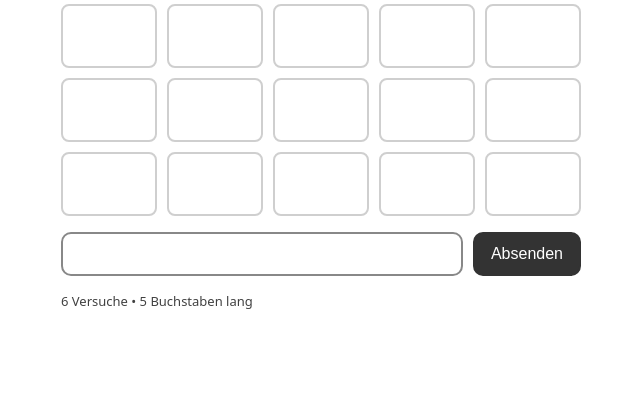
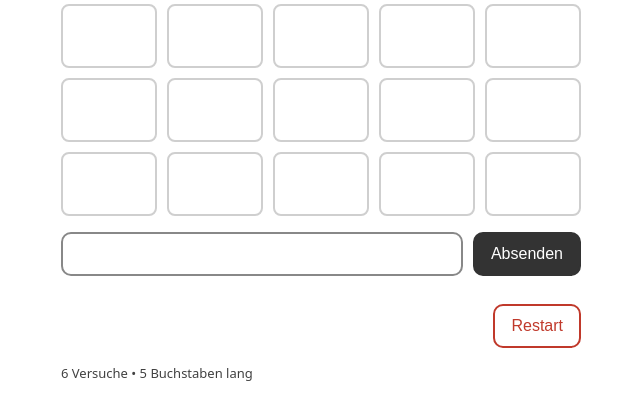
Before and after one commit to inspiringsource/ipro-wordle-public, a web app: page / in a window 1280 px wide. Shown: the part 285-705 px from the top of the page, without its empty margins (319-959 px from the left). Run offline with its HTML, style and script files only (its server is not run), Linux system fonts and the light colour scheme; data that the repository does not hold is empty.

Commit message:
added a basic restart button (frontend based)

```diff
--- a/src/main/java/app/WebApp.java
+++ b/src/main/java/app/WebApp.java
@@ -13,7 +13,9 @@ public class WebApp {
     public WebApp() {
         this.woerterbuch = Dictionary.load5LetterWords();
         Random random = new Random();
-        this.zielwort = woerterbuch.get(random.nextInt(woerterbuch.size()));
+        // Here we pick a random word from the dictionary `5_letter_words.txt`
+        // this.zielwort = woerterbuch.get(random.nextInt(woerterbuch.size()));
+        this.zielwort = woerterbuch.get(1); // for testing Basel
 
         var app = Javalin.create(config -> {
             config.staticFiles.add("/public", Location.CLASSPATH);
--- a/src/main/resources/public/css/styles.css
+++ b/src/main/resources/public/css/styles.css
@@ -120,3 +120,21 @@
       .ok {
         color: #0b6b0b;
       }
+
+      /* Actions row (Restart button placement) */
+      .actions {
+        display: flex;
+        justify-content: flex-end;
+        margin-top: 12px;
+      }
+
+      /* Secondary/destructive button style (Restart) */
+      button.secondary {
+        background: transparent;
+        border: 2px solid #c0392b;
+        color: #c0392b;
+      }
+
+      button.secondary:hover {
+        background: #fdecea;
+      }
--- a/src/main/resources/public/index.html
+++ b/src/main/resources/public/index.html
@@ -25,6 +25,10 @@
         <button id="submitBtn" type="submit">Absenden</button>
       </form>
 
+      <div class="actions">
+        <button id="restartBtn" type="button" class="secondary">Restart</button>
+      </div>
+
       <div class="hint">6 Versuche • 5 Buchstaben lang</div>
       <p id="result"></p>
     </div>
```
Also changed, not shown: myImages/backend_revision.JPG (added), myImages/restart_logic.JPG (added), src/main/resources/public/js/app.js.
